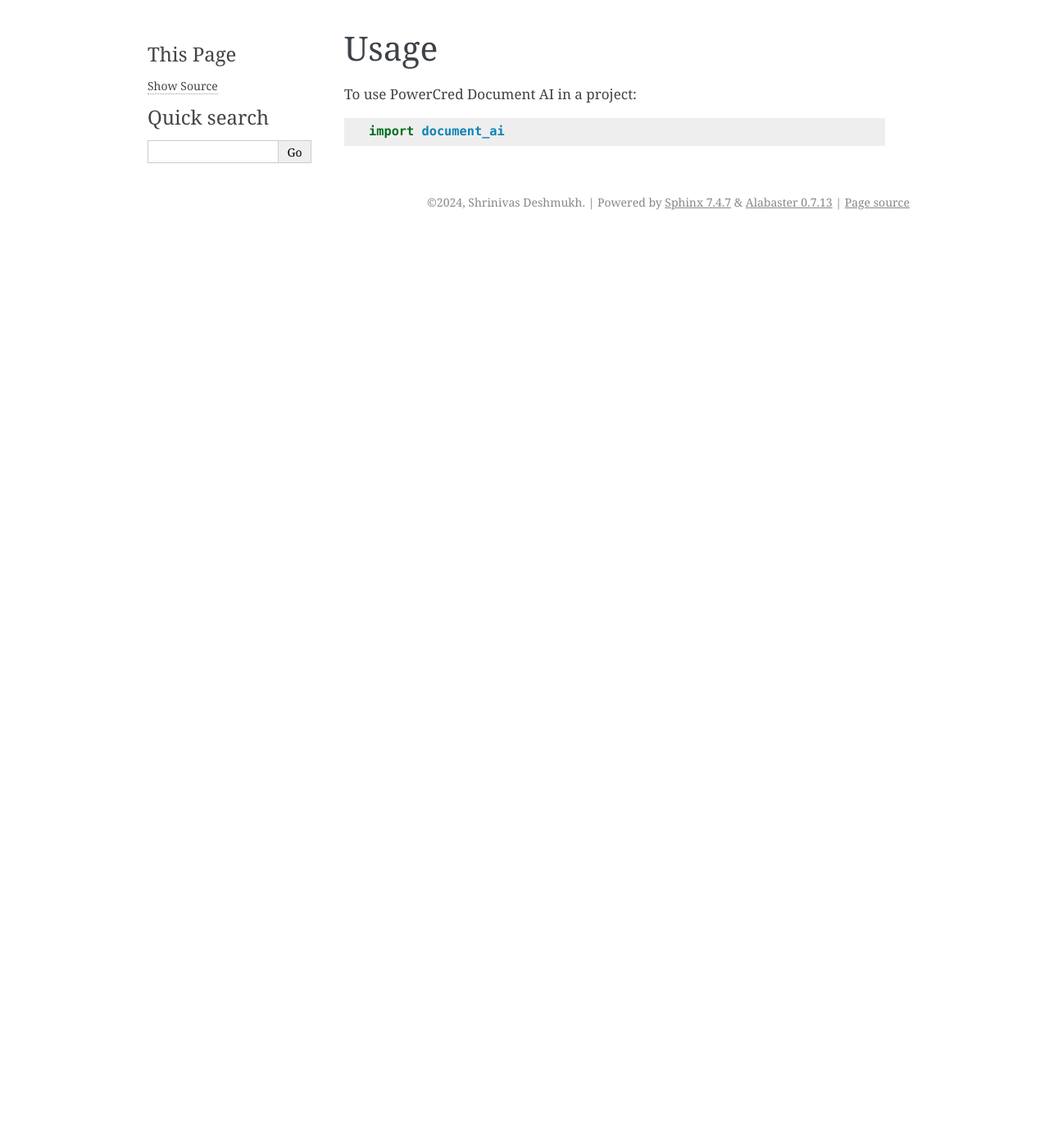
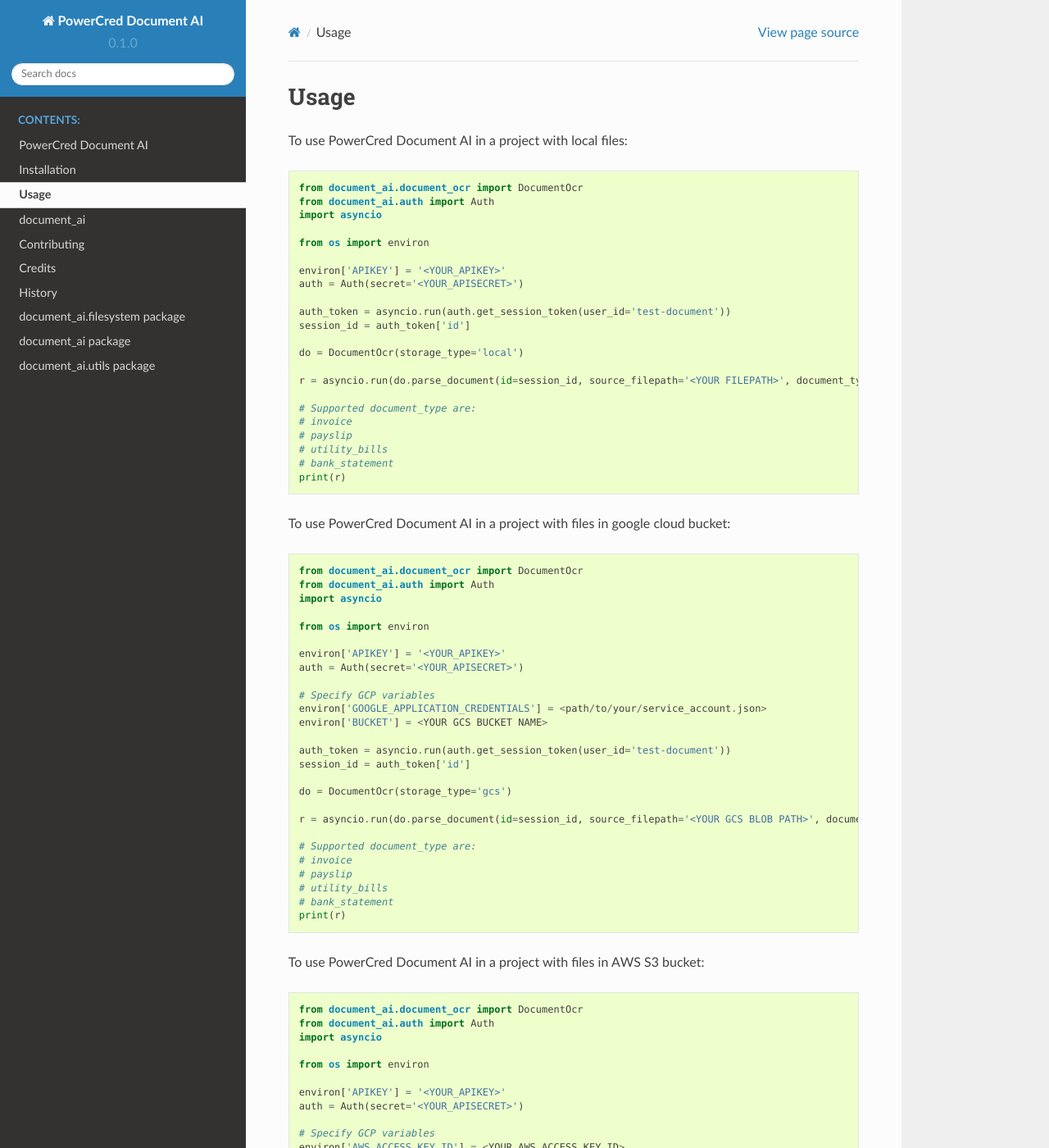
Before and after one commit to PowerCred/document_ai, a Sphinx documentation site: the page built from docs/usage.rst, in a window 1280 px wide and 1400 px high. Shown: the whole window at 82% size. Built offline with Sphinx 7.4.7 and the Read the Docs theme 2.0.0, drawn with Linux system fonts in a browser that asks for light colours; pages that are not in the unit, such as notebooks, are missing from menus; some of the changed text lies outside the part shown.

Commit message:
documentation commit

```diff
--- a/README.rst
+++ b/README.rst
@@ -20,7 +20,7 @@
 
 
 * Free software: MIT license
-* Documentation: https://powercred-document-ai.readthedocs.io.
+* Documentation: https://document-ai.readthedocs.io.
 
 
 Features
--- a/docs/conf.py
+++ b/docs/conf.py
@@ -31,7 +31,7 @@
 
 # Add any Sphinx extension module names here, as strings. They can be
 # extensions coming with Sphinx (named 'sphinx.ext.*') or your custom ones.
-extensions = ['sphinx.ext.autodoc', 'sphinx.ext.viewcode']
+extensions = ['sphinx.ext.autodoc', 'sphinx.ext.viewcode', 'sphinx.ext.napoleon']
 
 # Add any paths that contain templates here, relative to this directory.
 templates_path = ['_templates']
@@ -83,7 +83,7 @@
 # The theme to use for HTML and HTML Help pages.  See the documentation for
 # a list of builtin themes.
 #
-html_theme = 'alabaster'
+html_theme = 'sphinx_rtd_theme'
 
 # Theme options are theme-specific and customize the look and feel of a
 # theme further.  For a list of options available for each theme, see the
--- /dev/null
+++ b/docs/document_ai.filesystem.rst
@@ -0,0 +1,37 @@
+document\_ai.filesystem package
+===============================
+
+Submodules
+----------
+
+document\_ai.filesystem.gcs module
+----------------------------------
+
+.. automodule:: document_ai.filesystem.gcs
+   :members:
+   :undoc-members:
+   :show-inheritance:
+
+document\_ai.filesystem.s3 module
+---------------------------------
+
+.. automodule:: document_ai.filesystem.s3
+   :members:
+   :undoc-members:
+   :show-inheritance:
+
+document\_ai.filesystem.url module
+----------------------------------
+
+.. automodule:: document_ai.filesystem.url
+   :members:
+   :undoc-members:
+   :show-inheritance:
+
+Module contents
+---------------
+
+.. automodule:: document_ai.filesystem
+   :members:
+   :undoc-members:
+   :show-inheritance:
--- /dev/null
+++ b/docs/document_ai.rst
@@ -0,0 +1,54 @@
+document\_ai package
+====================
+
+Subpackages
+-----------
+
+.. toctree::
+   :maxdepth: 4
+
+   document_ai.filesystem
+   document_ai.utils
+
+Submodules
+----------
+
+document\_ai.auth module
+------------------------
+
+.. automodule:: document_ai.auth
+   :members:
+   :undoc-members:
+   :show-inheritance:
+
+document\_ai.cli module
+-----------------------
+
+.. automodule:: document_ai.cli
+   :members:
+   :undoc-members:
+   :show-inheritance:
+
+document\_ai.document\_ai module
+--------------------------------
+
+.. automodule:: document_ai.document_ai
+   :members:
+   :undoc-members:
+   :show-inheritance:
+
+document\_ai.document\_ocr module
+---------------------------------
+
+.. automodule:: document_ai.document_ocr
+   :members:
+   :undoc-members:
+   :show-inheritance:
+
+Module contents
+---------------
+
+.. automodule:: document_ai
+   :members:
+   :undoc-members:
+   :show-inheritance:
--- /dev/null
+++ b/docs/document_ai.utils.rst
@@ -0,0 +1,29 @@
+document\_ai.utils package
+==========================
+
+Submodules
+----------
+
+document\_ai.utils.common\_logger module
+----------------------------------------
+
+.. automodule:: document_ai.utils.common_logger
+   :members:
+   :undoc-members:
+   :show-inheritance:
+
+document\_ai.utils.manager module
+---------------------------------
+
+.. automodule:: document_ai.utils.manager
+   :members:
+   :undoc-members:
+   :show-inheritance:
+
+Module contents
+---------------
+
+.. automodule:: document_ai.utils
+   :members:
+   :undoc-members:
+   :show-inheritance:
--- a/docs/index.rst
+++ b/docs/index.rst
@@ -12,6 +12,9 @@
    contributing
    authors
    history
+   document_ai.filesystem
+   document_ai
+   document_ai.utils
 
 Indices and tables
 ==================
--- /dev/null
+++ b/docs/modules.rst
@@ -0,0 +1,7 @@
+document_ai
+===========
+
+.. toctree::
+   :maxdepth: 4
+
+   document_ai
--- a/docs/usage.rst
+++ b/docs/usage.rst
@@ -2,6 +2,87 @@
 Usage
 =====
 
-To use PowerCred Document AI in a project::
+To use PowerCred Document AI in a project with local files::
 
-    import document_ai
+    from document_ai.document_ocr import DocumentOcr
+    from document_ai.auth import Auth
+    import asyncio
+
+    from os import environ
+
+    environ['APIKEY'] = '<YOUR_APIKEY>'
+    auth = Auth(secret='<YOUR_APISECRET>')
+
+    auth_token = asyncio.run(auth.get_session_token(user_id='test-document'))
+    session_id = auth_token['id']
+
+    do = DocumentOcr(storage_type='local')
+
+    r = asyncio.run(do.parse_document(id=session_id, source_filepath='<YOUR FILEPATH>', document_type='invoice'))
+
+    # Supported document_type are:
+    # invoice
+    # payslip
+    # utility_bills
+    # bank_statement
+    print(r)
+
+
+To use PowerCred Document AI in a project with files in google cloud bucket::
+
+    from document_ai.document_ocr import DocumentOcr
+    from document_ai.auth import Auth
+    import asyncio
+
+    from os import environ
+
+    environ['APIKEY'] = '<YOUR_APIKEY>'
+    auth = Auth(secret='<YOUR_APISECRET>')
+
+    # Specify GCP variables
+    environ['GOOGLE_APPLICATION_CREDENTIALS'] = <path/to/your/service_account.json>
+    environ['BUCKET'] = <YOUR GCS BUCKET NAME>
+
+    auth_token = asyncio.run(auth.get_session_token(user_id='test-document'))
+    session_id = auth_token['id']
+
+    do = DocumentOcr(storage_type='gcs')
+
+    r = asyncio.run(do.parse_document(id=session_id, source_filepath='<YOUR GCS BLOB PATH>', document_type='invoice'))
+
+    # Supported document_type are:
+    # invoice
+    # payslip
+    # utility_bills
+    # bank_statement
+    print(r)
+
+To use PowerCred Document AI in a project with files in AWS S3 bucket::
+
+    from document_ai.document_ocr import DocumentOcr
+    from document_ai.auth import Auth
+    import asyncio
+
+    from os import environ
+
+    environ['APIKEY'] = '<YOUR_APIKEY>'
+    auth = Auth(secret='<YOUR_APISECRET>')
+
+    # Specify GCP variables
+    environ['AWS_ACCESS_KEY_ID'] = <YOUR AWS ACCESS KEY ID>
+    environ['AWS_SECRET_ACCESS_KEY'] = <YOUR AWS SECRET KEY>
+    environ['BUCKET'] = <YOUR S3 BUCKET NAME>
+
+    auth_token = asyncio.run(auth.get_session_token(user_id='test-document'))
+    session_id = auth_token['id']
+
+    do = DocumentOcr(storage_type='s3')
+
+    r = asyncio.run(do.parse_document(id=session_id, source_filepath='<YOUR S3 BLOB PATH>', document_type='invoice'))
+
+    # Supported document_type are:
+    # invoice
+    # payslip
+    # utility_bills
+    # bank_statement
+    print(r)
--- a/requirements_dev.txt
+++ b/requirements_dev.txt
@@ -7,3 +7,8 @@
 coverage==4.5.4
 Sphinx==1.8.5
 twine==1.14.0
+aiohttp
+aiofiles
+Pillow
+google-cloud-storage
+boto3
--- a/setup.cfg
+++ b/setup.cfg
@@ -1,5 +1,5 @@
 [bumpversion]
-current_version = 0.1.0
+current_version = 0.1.1
 commit = True
 tag = True
 
```
Also changed, not shown: setup.py (+7 -2 lines), 1 other file.
